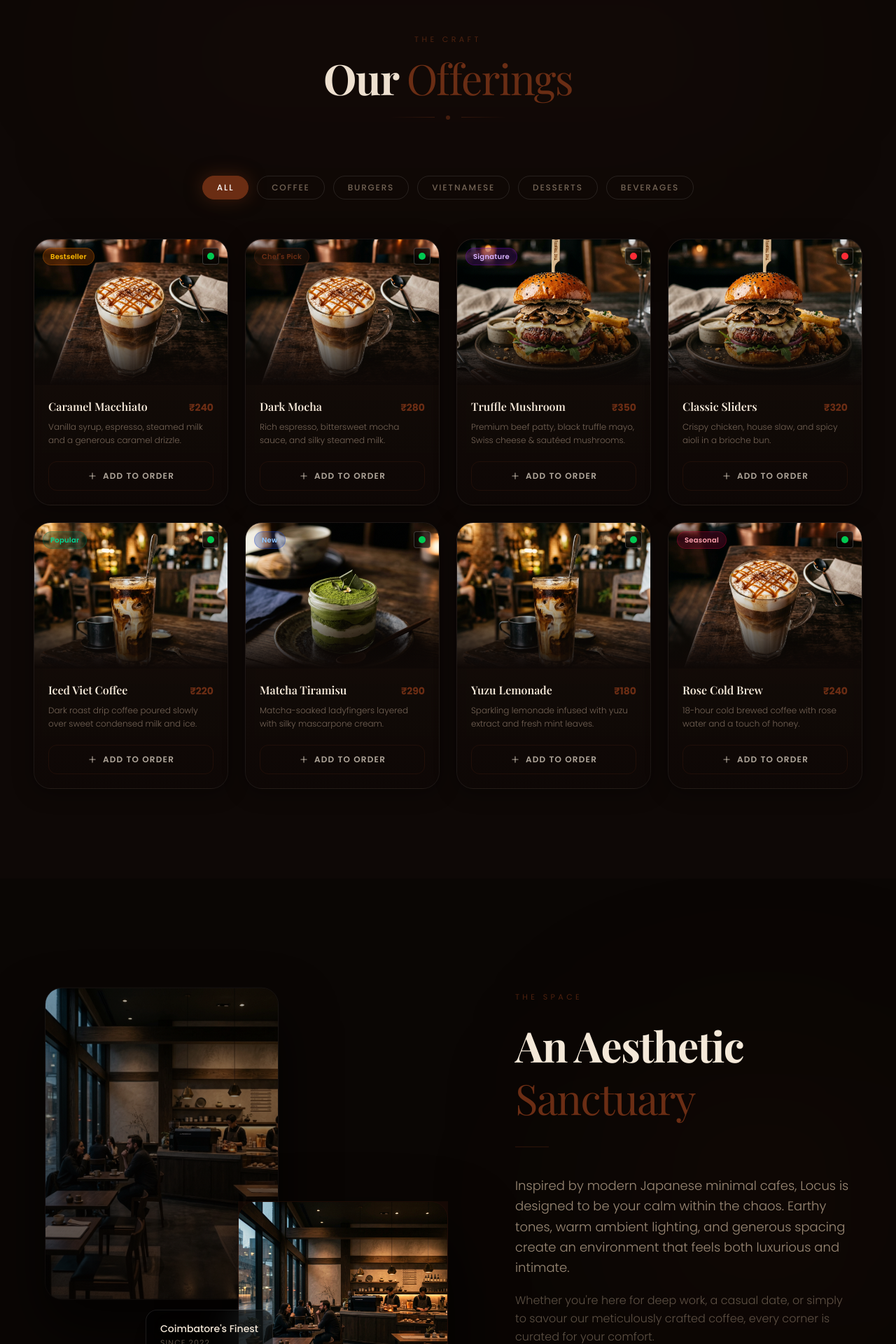
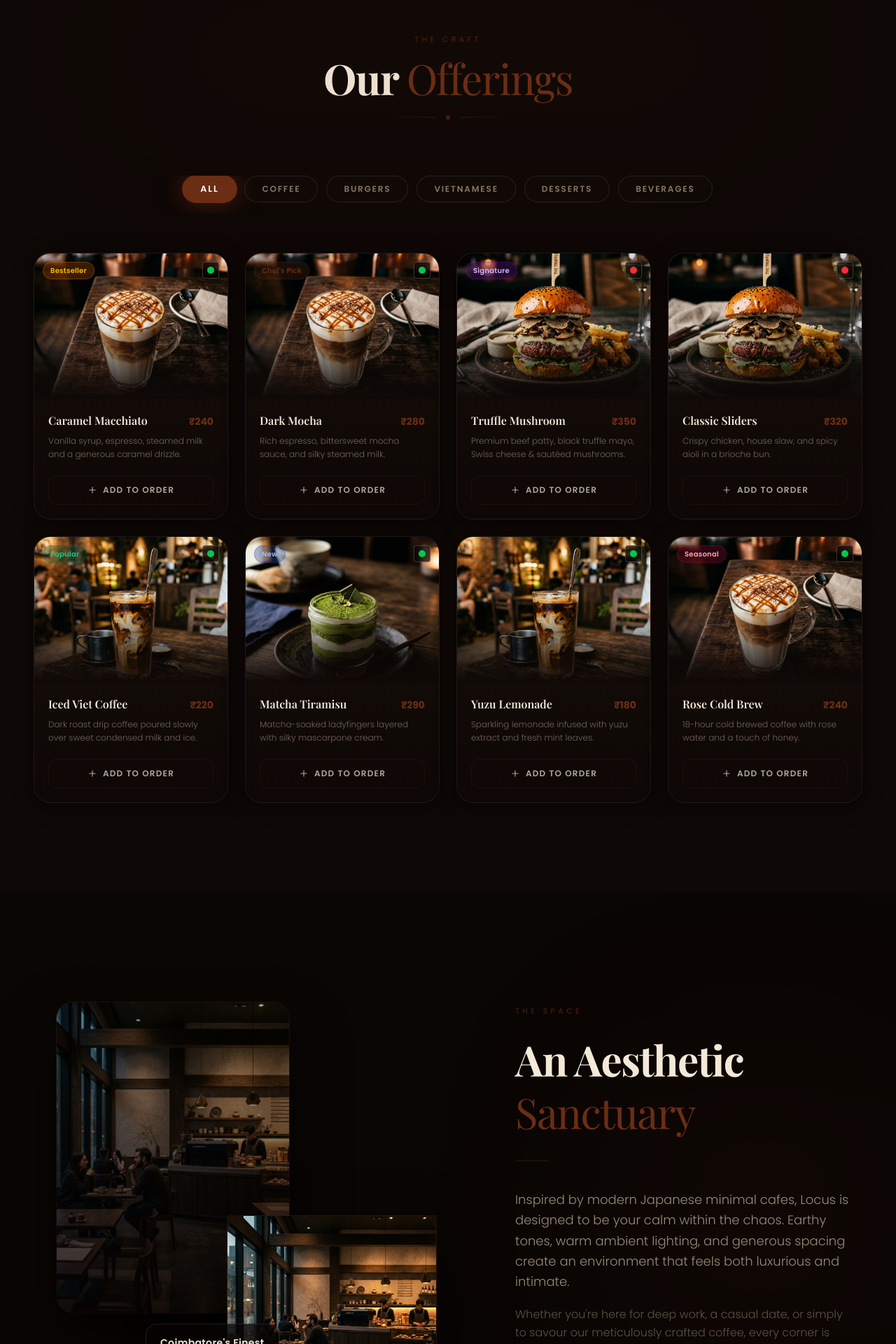
Before and after one commit to basithm9655/Locus.cafe, a React (Vite) app: page / in a window 1280 px wide. Shown: the part 880-2800 px from the top of the page at 70% size. Built offline with nearby package versions, Linux system fonts and the light colour scheme; a web font is replaced by a local one.

Commit message:
Enhance mobile UI with stronger parallax, larger logo, and smooth scrolling

```diff
--- a/src/components/Experience.jsx
+++ b/src/components/Experience.jsx
@@ -18,31 +18,31 @@ const Experience = () => {
         <div className="flex flex-col lg:flex-row gap-24 items-center">
 
           {/* Staggered parallax images */}
-          <div className="lg:w-1/2 relative h-[580px] w-full flex-shrink-0">
-            <motion.div style={{ y: yImg1 }} className="absolute left-0 top-0 w-[58%] z-10">
-              <div className="rounded-3xl overflow-hidden aspect-[3/4] shadow-[0_40px_80px_rgba(0,0,0,0.7)] border border-white/[0.06]">
-                <img src="/hero-bg.png" alt="Cafe ambience" className="w-full h-full object-cover brightness-75" />
-                <div className="absolute inset-0 bg-gradient-to-t from-[#060302]/60 to-transparent" />
+          <div className="lg:w-1/2 relative h-[480px] sm:h-[580px] w-full flex-shrink-0 mb-10 lg:mb-0">
+            <motion.div style={{ y: yImg1 }} className="absolute left-0 sm:left-4 top-0 w-[60%] sm:w-[58%] z-10">
+              <div className="rounded-2xl sm:rounded-3xl overflow-hidden aspect-[3/4] shadow-[0_20px_50px_rgba(0,0,0,0.7)] sm:shadow-[0_40px_80px_rgba(0,0,0,0.7)] border border-white/[0.06]">
+                <img src="/hero-bg.png" alt="Cafe ambience" className="w-full h-full object-cover brightness-75 scale-110" />
+                <div className="absolute inset-0 bg-gradient-to-t from-[#060302]/80 to-transparent" />
               </div>
             </motion.div>
 
-            <motion.div style={{ y: yImg2 }} className="absolute right-0 bottom-0 w-[52%] z-20">
-              <div className="rounded-3xl overflow-hidden aspect-square shadow-[0_50px_100px_rgba(0,0,0,0.8)] border border-cafe-main/10">
-                <img src="/hero-bg.png" alt="Coffee ritual" className="w-full h-full object-cover brightness-60" style={{ filter: 'sepia(0.2) saturate(1.3)' }} />
-                <div className="absolute inset-0 bg-cafe-main/15 mix-blend-overlay" />
+            <motion.div style={{ y: yImg2 }} className="absolute right-0 sm:right-4 bottom-8 sm:bottom-0 w-[55%] sm:w-[52%] z-20">
+              <div className="rounded-2xl sm:rounded-3xl overflow-hidden aspect-square shadow-[0_30px_60px_rgba(0,0,0,0.8)] sm:shadow-[0_50px_100px_rgba(0,0,0,0.8)] border border-cafe-main/20">
+                <img src="/hero-bg.png" alt="Coffee ritual" className="w-full h-full object-cover brightness-60 scale-110" style={{ filter: 'sepia(0.3) saturate(1.4)' }} />
+                <div className="absolute inset-0 bg-cafe-main/20 mix-blend-overlay" />
               </div>
             </motion.div>
 
             {/* Floating caption card */}
             <motion.div
-              initial={{ opacity: 0, y: 20 }}
-              whileInView={{ opacity: 1, y: 0 }}
+              initial={{ opacity: 0, scale: 0.9 }}
+              whileInView={{ opacity: 1, scale: 1 }}
               viewport={{ once: true }}
               transition={{ duration: 0.8, delay: 0.4 }}
-              className="absolute bottom-16 left-1/4 z-30 px-5 py-4 rounded-2xl bg-black/50 border border-white/10 backdrop-blur-xl shadow-xl"
+              className="absolute bottom-4 sm:bottom-16 left-[10%] sm:left-1/4 z-30 px-4 py-3 sm:px-5 sm:py-4 rounded-xl sm:rounded-2xl bg-[#060302]/70 border border-white/10 backdrop-blur-2xl shadow-[0_10px_30px_rgba(0,0,0,0.5)]"
             >
-              <p className="text-cafe-cream text-sm font-medium">Coimbatore's Finest</p>
-              <p className="text-cafe-beige/40 text-[11px] tracking-widest uppercase mt-0.5">Since 2022</p>
+              <p className="text-cafe-cream text-xs sm:text-sm font-semibold tracking-wide">Coimbatore's Finest</p>
+              <p className="text-cafe-beige/50 text-[9px] sm:text-[11px] tracking-widest uppercase mt-0.5">Since 2022</p>
             </motion.div>
           </div>
 
--- a/src/components/Hero.jsx
+++ b/src/components/Hero.jsx
@@ -84,8 +84,8 @@ const Hero = () => {
           initial={{ y: 24, opacity: 0 }}
           animate={{ y: 0, opacity: 1 }}
           transition={{ duration: 1.4, delay: 2.5, ease: [0.76, 0, 0.24, 1] }}
-          className="w-36 sm:w-48 md:w-60 lg:w-72 mx-auto mb-3"
-          style={{ filter: 'drop-shadow(0 0 40px rgba(107,45,20,0.7)) drop-shadow(0 0 80px rgba(107,45,20,0.3))' }}
+          className="w-48 sm:w-56 md:w-64 lg:w-76 mx-auto mb-4"
+          style={{ filter: 'drop-shadow(0 0 50px rgba(107,45,20,0.8)) drop-shadow(0 0 80px rgba(107,45,20,0.4))' }}
         >
           <img src="/logo.png" alt="Cafe Locus" className="w-full h-auto object-contain" />
         </motion.div>
--- a/src/components/Menu.jsx
+++ b/src/components/Menu.jsx
@@ -60,27 +60,29 @@ const Menu = () => {
         </motion.div>
 
         {/* Category pills */}
+        <div className="overflow-x-auto pb-4 mb-10 sm:mb-14 -mx-6 px-6 lg:mx-0 lg:px-0 hide-scrollbar">
           <motion.div
             initial={{ opacity: 0, y: 20 }}
             whileInView={{ opacity: 1, y: 0 }}
             viewport={{ once: true }}
             transition={{ duration: 0.8, ease: 'easeOut' }}
-          className="flex flex-wrap justify-center gap-3 mb-14"
+            className="flex lg:flex-wrap justify-start lg:justify-center gap-3 w-max lg:w-auto"
           >
             {categories.map((cat) => (
               <button
                 key={cat}
                 onClick={() => setActiveCat(cat)}
-              className={`px-5 py-2 rounded-full text-xs tracking-[0.15em] uppercase font-medium transition-all duration-400 border ${
+                className={`px-6 py-2.5 rounded-full text-[11px] sm:text-xs tracking-[0.15em] uppercase font-semibold transition-all duration-400 border whitespace-nowrap ${
                   activeCat === cat
-                  ? 'bg-cafe-main text-white border-cafe-main shadow-[0_0_25px_rgba(107,45,20,0.5)]'
-                  : 'text-cafe-beige/50 border-white/10 hover:border-cafe-main/30 hover:text-cafe-cream bg-transparent'
+                    ? 'bg-cafe-main text-white border-cafe-main shadow-[0_0_30px_rgba(107,45,20,0.6)] scale-105'
+                    : 'text-cafe-beige/60 border-white/10 hover:border-cafe-main/30 hover:text-cafe-cream hover:bg-white/5 bg-[#110a08]/50'
                 }`}
               >
                 {cat}
               </button>
             ))}
           </motion.div>
+        </div>
 
         {/* Menu grid */}
         <motion.div layout className="grid grid-cols-1 md:grid-cols-2 lg:grid-cols-4 gap-6">
--- a/src/components/Navbar.jsx
+++ b/src/components/Navbar.jsx
@@ -52,8 +52,8 @@ const Navbar = () => {
             <img
               src="/logo.png"
               alt="Cafe Locus"
-              className="h-8 sm:h-10 w-auto object-contain"
-              style={{ filter: 'drop-shadow(0 2px 10px rgba(107,45,20,0.4))' }}
+              className="h-10 sm:h-12 w-auto object-contain"
+              style={{ filter: 'drop-shadow(0 2px 14px rgba(107,45,20,0.6))' }}
             />
           </button>
 
--- a/src/index.css
+++ b/src/index.css
@@ -53,4 +53,11 @@
   .glass-panel {
     @apply bg-cafe-dark/80 backdrop-blur-lg border-b border-white/10;
   }
+  .hide-scrollbar::-webkit-scrollbar {
+    display: none;
+  }
+  .hide-scrollbar {
+    -ms-overflow-style: none;
+    scrollbar-width: none;
+  }
 }
```
Also changed, not shown: src/App.jsx (+1 -1 lines). Lines whose indentation alone changed are shown as unchanged.
